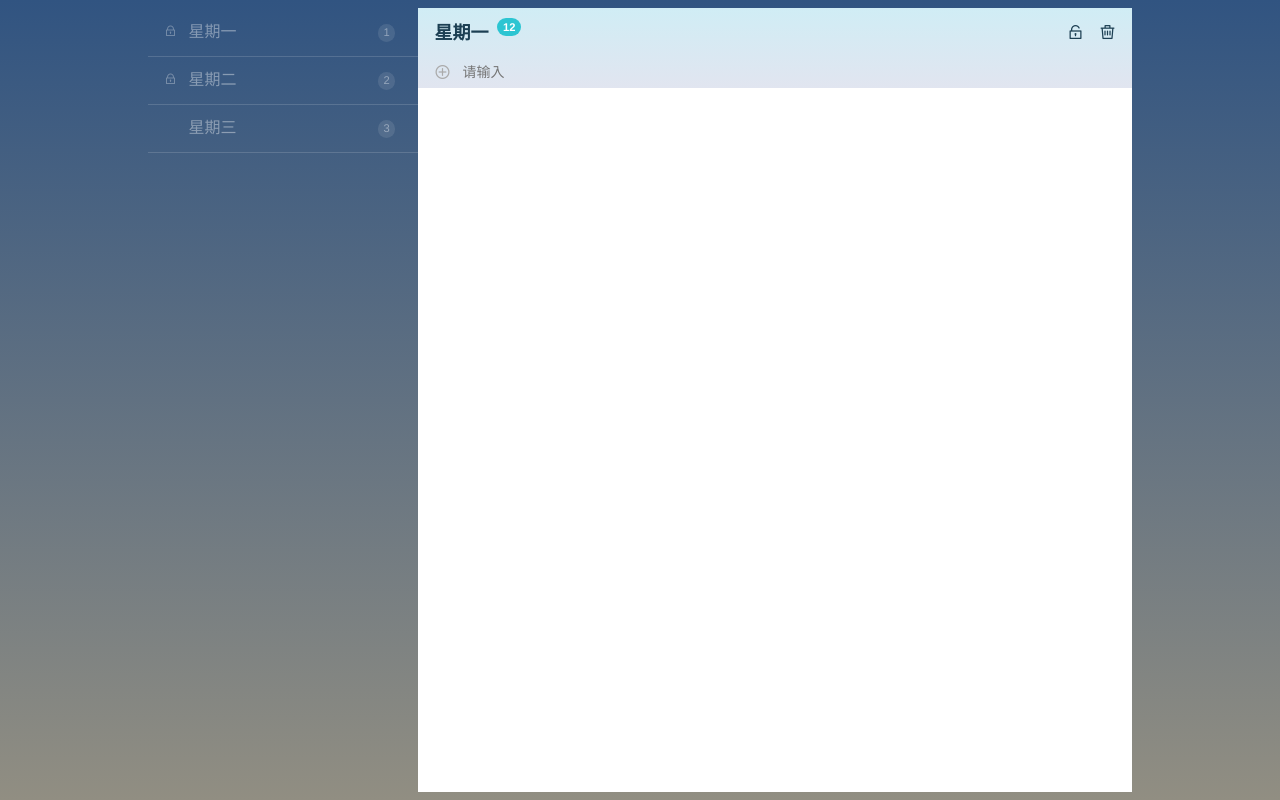
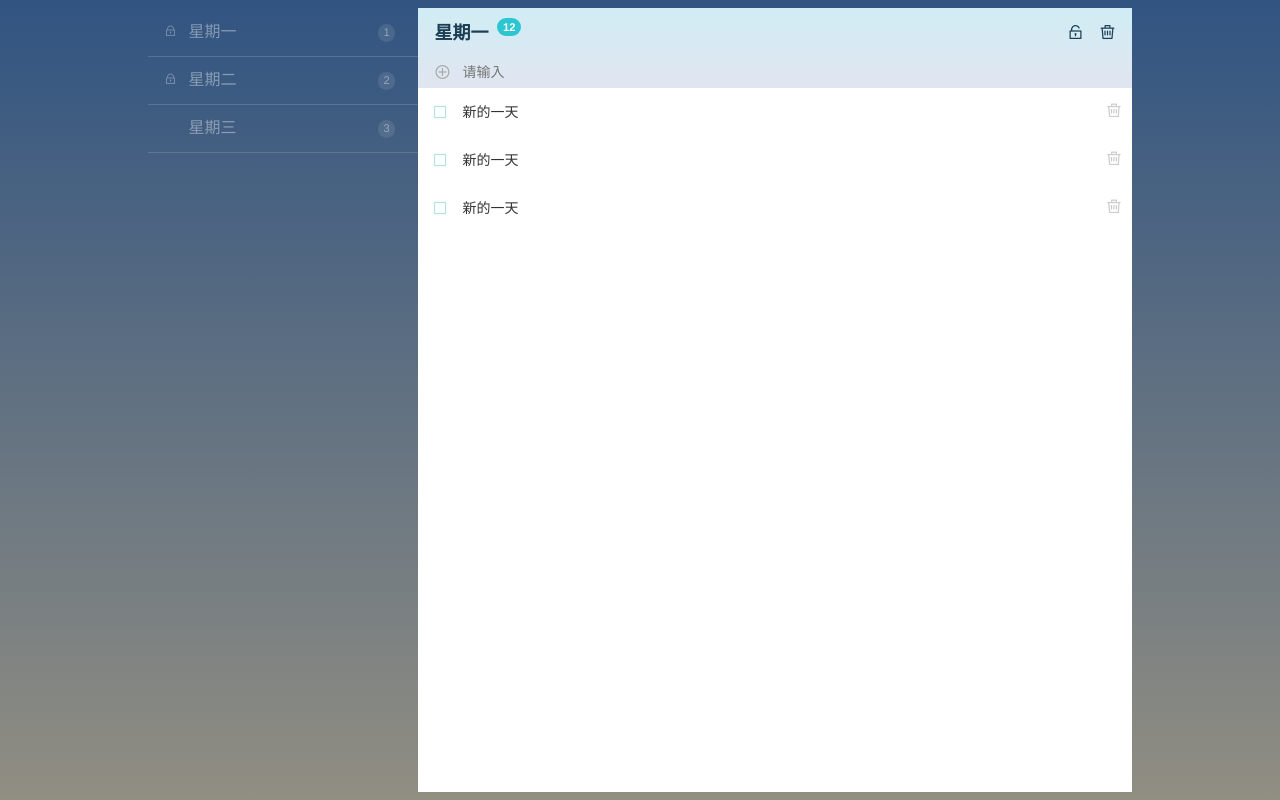
Before and after one commit to linhui45/FamilyManage, a Vue app in the folder Family-Vue/: page / in a window 1280 px wide. Built offline with nearby package versions, Linux system fonts and the light colour scheme.

Commit message:
组件布局

```diff
--- /dev/null
+++ b/Family-Vue/src/components/item.vue
@@ -0,0 +1,20 @@
+<template>
+  <div class="list-item editingClass editing"> <!-- 最外层容器-->
+    <label class="checkbox"> <!--自定义的多选框-->
+      <input type="checkbox" v-model="item.checked"> <!--item.checked-->
+      <span class="checkbox-custom"></span>
+    </label>
+    <input type="text" v-model="item.text" placeholder='写点什么。。。'>  <!--绑定item.text-->
+    <a class="delete-item"> <!--删除图标-->
+      <span class="icon-trash"></span>
+    </a>
+  </div>
+</template>
+<script>
+  export default {
+    props: ['item']  //子组件显式的用 props 选项声明它期待获得的数据，这里申明 它想要一个叫做 ’item‘的数据。
+  };
+</script>
+<style lang="less">
+  @import '../common/style/list-items.less';
+</style>
--- a/Family-Vue/src/components/todo.vue
+++ b/Family-Vue/src/components/todo.vue
@@ -32,10 +32,14 @@
     </nav>
     <div class="content-scrollable list-items">
       <!--容器下半部分-->
+      <div v-for="item in items"> <!-- 这里`v-for`会循环我们在 `data`函数 事先定义好的 ’items‘模拟数据，循环后拿到单个对象，在通过prop把数据传输给子组件 item -->
+        <item :item="item"></item>
+      </div>
     </div>
   </div>
 </template>
 <script>
+  import item from './item';
   export default {
     data() {
       return {
@@ -59,7 +63,10 @@
         }); // 当用户点击回车时候 ，给items的值新增一个对象，this.text 即输入框绑定的值
         this.text = ''; //初始化输入框的值。
       }
-    }
+    },
+   components: {  //新加components对象
+     item  //新加的
+   }
   }
 </script>
 <style lang = "less">
```
Also changed, not shown: Family-Vue/src/components/menu.vue (+3 -4 lines).
